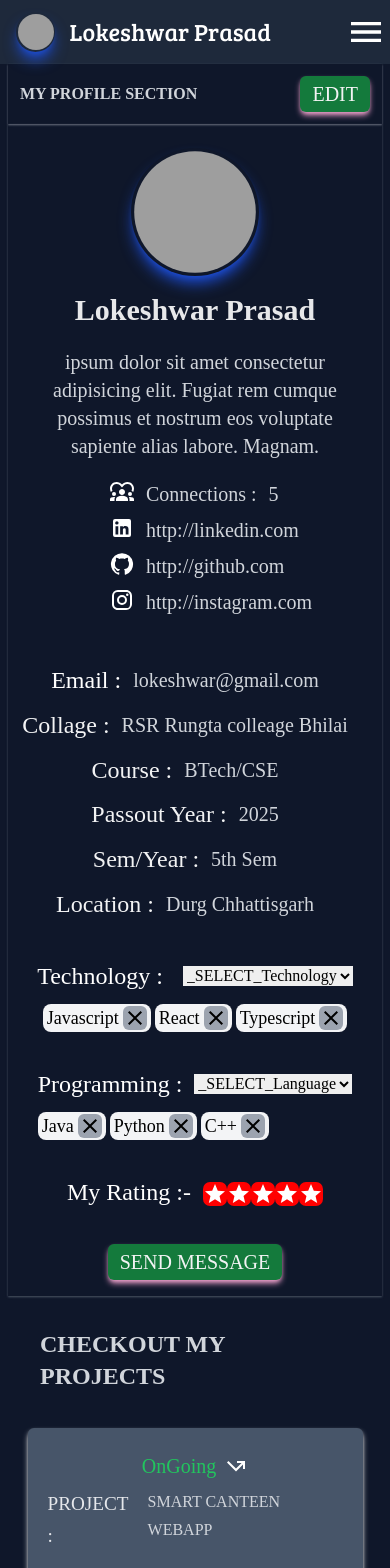
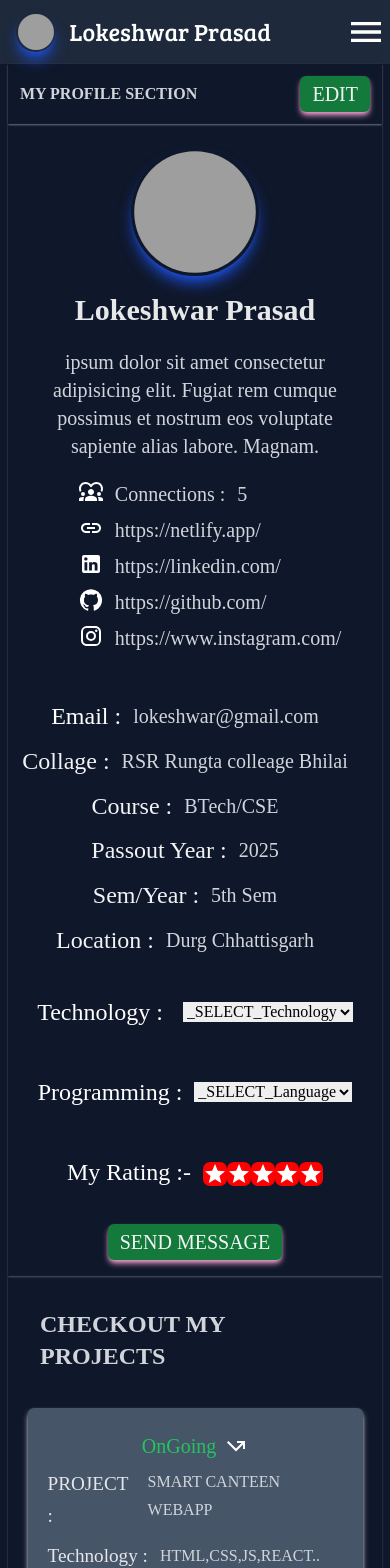
Before and after one commit to LokeshwarPrasad3/Student-Project-Hub, a React (Create React App) app in the folder Frontend/: page /profile in a window 390 px wide. Shown: the top 1568 px of the page. Built offline with nearby package versions, Linux system fonts and the light colour scheme; grey boxes are pictures that could not be loaded; a web font is replaced by a local one.

Commit message:
Enhance selection feature with synchronized input field in Profile Page

```diff
--- a/Frontend/src/CSS/Style.css
+++ b/Frontend/src/CSS/Style.css
@@ -24,7 +24,16 @@
   border-radius: 7px;
 }
 
+@media (max-width: 1368px){
+  .user_all_skills{
+    min-width: 50vw;
+  }
+}
+
 @media (max-width: 1000px) {
+  .user_all_skills{
+    max-width: 500px;
+  }
   /* change layout of project card */
   .all_projects_container {
     padding: 2rem;
@@ -44,8 +53,16 @@
   }
 }
 @media (max-width: 870px) {
+    /* when select options then fix their sizef */
+  .selected_technology{
+    max-width:100%;
+  }
+  .technologies_names{
+    max-width:100%;
+  }
+
+
   /* heading of profile container */
-
   .heading_container {
     padding: 0.75rem;
   }
@@ -63,7 +80,7 @@
     max-width: 100%;
   }
   .social_links {
-    padding-left: 31vw;
+    padding-left: 27vw;
   }
   .basic_details {
     width: 100%;
@@ -75,6 +92,7 @@
 }
 
 @media (max-width: 600px) {
+
   /* heading of profile container */
   .edit_profile_box{
     gap : 0.5rem;
@@ -88,6 +106,6 @@
   }
 
   .social_links {
-    padding-left: 20vw;
+    padding-left: 12vw;
   }
 }
--- a/Frontend/src/Pages/ProfilePage.jsx
+++ b/Frontend/src/Pages/ProfilePage.jsx
@@ -1,4 +1,4 @@
-import React from 'react';
+import React, { useState } from 'react';
 import '../CSS/Style.css'
 import Navbar from '../Components/Navbar';
 import LinkedInIcon from '@mui/icons-material/LinkedIn';
@@ -9,11 +9,47 @@ import CloseIcon from '@mui/icons-material/Close';
 import GradeIcon from '@mui/icons-material/Grade';
 import FactCheckIcon from '@mui/icons-material/FactCheck';
 import CallMissedOutgoingIcon from '@mui/icons-material/CallMissedOutgoing';
+import LinkIcon from '@mui/icons-material/Link';
 // used react-material components
 // import Tabs from '@mui/material/Tabs';
 // import Tab from '@mui/material/Tab';
 
 const Profile = () => {
+
+  // when choosing technologies in options then store
+  const [selectedTechnology, setSelectedTechnology] = useState([]);
+
+  // handle when selected more options
+  const addTechnologies = (event) => {
+    const selectedValue = event.target.value;
+    // checkout previous values not store
+    if (!selectedTechnology.includes(selectedValue)) {
+      setSelectedTechnology([...selectedTechnology, selectedValue]);
+    }
+    console.log(selectedTechnology);
+  }
+
+
+  // when choosing Programming language in options then store
+  const [selectedProgramming, setSelectedProgramming] = useState([]);
+
+  // handle when selected more options
+  const addProgrammings = (event) => {
+    const selectedValue = event.target.value;
+    // checkout previous values not store
+    if (!selectedProgramming.includes(selectedValue)) {
+      setSelectedProgramming([...selectedProgramming, selectedValue]);
+    }
+    console.log(selectedTechnology);
+  }
+
+  // when clicked to close then remove
+  const handleRemoveOption = (name, state, setState) => {
+    const filteredOptions = state.filter((currName) => currName !== name);
+    setState(filteredOptions);
+  }
+
+
   return (
     <>
       <Navbar />
@@ -30,7 +66,7 @@ const Profile = () => {
 
 
         {/* user details strudents  */}
-        <div className="user_details text-white flex flex-wrap justify-center items-center px-12 gap-3 w-full h-full py-8 shadow-sm shadow-gray-600">
+        <div className="user_details text-white flex flex-wrap justify-center items-center px-0 gap-3 w-full h-full py-8 shadow-sm shadow-gray-600">
 
           {/* images name descr social links */}
           <div className="imp_show flex flex-col items-center gap-6 px-2 py-2 min-w-[30vw]">
@@ -52,7 +88,7 @@ const Profile = () => {
 
 
               {/* linlks of social media */}
-              <div className="social_links flex flex-col gap-2 w-full pl-[7vw] text-xl">
+              <div className="social_links flex flex-col gap-2 w-full pl-[5vw] text-xl">
                 {/* no of connections */}
                 <div className="user_connections flex gap-3 w-full  text-xl">
                   <Diversity1Icon />
@@ -60,26 +96,37 @@ const Profile = () => {
                   <span className='custom-values' >5</span>
                 </div>
 
+                {/* My Website link */}
+                <div className="website_link flex gap-3">
+                  <LinkIcon className='' />
+                  <a href="https://lokeshwar-creatives.netlify.app/" className='custom-values' target="_blank" rel="noopener noreferrer">
+                    {/* https://lokeshwar-creatives.netlify.app/ */}
+                    https://netlify.app/
+                  </a>
+                </div>
                 {/* linkedin link */}
                 <div className="linkedin_link flex gap-3">
                   <LinkedInIcon className='' />
-                  <a href="http://linkedin.com" className='custom-values' target="_blank" rel="noopener noreferrer">
-                    http://linkedin.com
+                  <a href="https://linkedin.com/in/lokeshwar-prasad-dewangan-7b2163211/" className='custom-values' target="_blank" rel="noopener noreferrer">
+                    {/* linkedin.com/in/lokeshwar-prasad-dewangan-7b2163211/ */}
+                    https://linkedin.com/
                   </a>
                 </div>
                 {/* linkedin link */}
                 <div className="github_link flex gap-3">
                   <GitHubIcon className='' />
-                  <a href="http://github.com" className='custom-values' target="_blank" rel="noopener noreferrer">
-                    http://github.com
+                  <a href="https://github.com/LokeshwarPrasad3" className='custom-values' target="_blank" rel="noopener noreferrer">
+                    {/* https://github.com/LokeshwarPrasad3 */}
+                    https://github.com/
                   </a>
                 </div>
 
                 {/* instagram link */}
                 <div className="instagram_link flex gap-3">
                   <InstagramIcon className='' />
-                  <a href="http://instagram.com" className='custom-values' target="_blank" rel="noopener noreferrer">
-                    http://instagram.com
+                  <a href="https://www.instagram.com/Lokeshwarprasad1/" className='custom-values' target="_blank" rel="noopener noreferrer">
+                    {/* https://www.instagram.com/Lokeshwarprasad1/ */}
+                    https://www.instagram.com/
                   </a>
                 </div>
               </div>
@@ -133,12 +180,16 @@ const Profile = () => {
           <div className="user_all_skills flex items-center flex-col px-3  pt-7 gap-9  text-xl min-w-[30vw]">
 
             {/* technology used */}
-            <div className="technologies_names flex  flex-col items-center gap-3">
+            <div className="technologies_names flex max-w-[82%] flex-col items-center gap-3">
               {/* technology listed options */}
               <div className="show_technologies flex gap-5 items-center justify-center">
                 <span className='small_heading' >Technology : </span>
                 {/* selections of technologies */}
-                <select className='cursor-pointer h-5 text-[1rem] text-black' name="" id="">
+                <select
+                  value={selectedTechnology}
+                  onChange={addTechnologies}
+                  multiple={false}
+                  className='cursor-pointer h-5 text-[1rem] text-black' name="" id="">
                   <option value="">_SELECT_Technology</option>
                   <option value="HTML">HTML</option>
                   <option value="CSS">CSS</option>
@@ -161,25 +212,28 @@ const Profile = () => {
               </div>
 
               {/* technology which is selected */}
-              <div className="selected_technology flex flex-wrap gap-1">
+              <div className="selected_technology max-w-[450px] flex flex-wrap gap-1 select-none">
 
-                {/* one selected */}
-                <div className="technology_box selected_options">
-                  <span>Javascript</span>
-                  <CloseIcon className='selected_options_close ' />
-                </div>
 
-                {/* one selected */}
-                <div className="technology_box selected_options">
-                  <span>React</span>
-                  <CloseIcon className='selected_options_close ' />
-                </div>
-
-                {/* one selected */}
-                <div className="technology_box selected_options">
-                  <span>Typescript</span>
-                  <CloseIcon className='selected_options_close ' />
-                </div>
+                {/* show all technologies which is selected by selectedTechnology state */}
+                {
+                  selectedTechnology.map((name) => {
+                    return (
+                      <>
+                        {/* one selected */}
+                        <div className="technology_box selected_options " key={name}>
+                          <span>{name}</span>
+                          <CloseIcon
+                            onClick={() => {
+                              const filteredOptions = selectedTechnology.filter((currName) => currName !== name);
+                              setSelectedTechnology(filteredOptions);
+                            }}
+                            className='selected_options_close ' style={{ height: '1.2rem', width: '1.2rem' }} />
+                        </div>
+                      </>
+                    )
+                  })
+                }
 
               </div>
 
@@ -189,10 +243,14 @@ const Profile = () => {
             {/* Core Programming Lnagugae */}
             <div className="programming_language_names flex flex-col gap-3">
               {/* programming language listed options */}
-              <div className="show_programming_language flex-2 flex-3 gap-3">
+              <div className="show_programming_language   flex-2 flex-3 gap-3">
                 <span className='small_heading' >Programming : </span>
                 {/* selections of Programming */}
-                <select className='cursor-pointer h-5 text-[1rem] text-black' name="" id="">
+                <select
+                  value={selectedProgramming}
+                  onChange={addProgrammings}
+                  multiple={false}
+                  className='cursor-pointer h-5 text-[1rem] text-black' name="" id="">
                   <option value="">_SELECT_Language</option>
                   <option value="C">C</option>
                   <option value="C++">C++</option>
@@ -203,25 +261,29 @@ const Profile = () => {
               </div>
 
               {/* technology which is selected */}
-              <div className="selected_programming_language flex gap-1">
+              <div className="selected_programming_language max-w-[450px] flex gap-1">
 
-                {/* one selected */}
-                <div className="language_box selected_options">
-                  <span>Java</span>
-                  <CloseIcon className='selected_options_close custom-transition' />
-                </div>
 
-                {/* one selected */}
-                <div className="language_box selected_options">
-                  <span>Python</span>
-                  <CloseIcon className='selected_options_close custom-transition' />
-                </div>
+                {/* show all prpogramming lang which is selected by selectedTechnology state */}
+                {
+                  selectedProgramming.map((name) => {
+                    return (
+                      <>
+                        {/* one selected */}
+                        <div className="language_box selected_options" key={name}>
+                          <span>{name}</span>
+                          <CloseIcon
+                            onClick={() => {
+                              const filteredOptions = selectedProgramming.filter((currName) => currName !== name);
+                              setSelectedProgramming(filteredOptions);
+                            }}
+                            className='selected_options_close custom-transition' style={{ height: '1.2rem', width: '1.2rem' }} />
+                        </div>
+                      </>
+                    )
+                  })
+                }
 
-                {/* one selected */}
-                <div className="language_box selected_options">
-                  <span>C++</span>
-                  <CloseIcon className='selected_options_close custom-transition' />
-                </div>
               </div>
             </div>
 
@@ -248,7 +310,7 @@ const Profile = () => {
 
 
         {/* all projects container with headings  */}
-        <div className="all_projects_container text-white px-16  flex flex-col items-center justify-center  w-full py-9 gap-5">
+        <div className="all_projects_container text-white px-16  flex flex-col items-center justify-center w-full py-9 gap-5 shadow-sm shadow-gray-600">
           {/* heding part */}
           <div className="disclaimers items-center flex w-full justify-center">
             <h2 className='font-signika font-semibold text-gray-300 text-2xl ' >CHECKOUT MY PROJECTS</h2>
@@ -263,7 +325,7 @@ const Profile = () => {
           <div className="projects_container flex py-4 gap-9 flex-wrap items-center justify-center ">
 
             {/* projecct box */}
-            <div className="project_box flex flex-col items-center bg-slate-600 rounded-md px-5 gap-2 min-w-[404px] py-6 shadow-md shadow-white">
+            <div className="project_box flex flex-col items-center bg-slate-600 rounded-md px-5 gap-2 min-w-[404px] py-6 shadow-md shadow-gray-200 ">
               <div className="status flex justify-center gap-2 items-center">
                 <span className="status text-xl text-green-500">OnGoing</span>
                 <CallMissedOutgoingIcon />
@@ -285,7 +347,7 @@ const Profile = () => {
 
 
             {/* projecct box */}
-            <div className="project_box flex flex-col items-center bg-slate-600 rounded-md px-5 gap-2 min-w-[404px] py-6 shadow-md shadow-white">
+            <div className="project_box flex flex-col items-center bg-slate-600 rounded-md px-5 gap-2 min-w-[404px] py-6 shadow-md shadow-gray-200">
               <div className="status flex justify-center gap-2 items-center">
                 <span className="status text-xl text-green-500">OnGoing</span>
                 <CallMissedOutgoingIcon />
@@ -307,7 +369,7 @@ const Profile = () => {
 
 
             {/* projecct box */}
-            <div className="project_box flex flex-col items-center bg-slate-600 rounded-md px-5 gap-2 min-w-[404px] py-6 shadow-md shadow-white">
+            <div className="project_box flex flex-col items-center bg-slate-600 rounded-md px-5 gap-2 min-w-[404px] py-6 shadow-md shadow-gray-200">
               <div className="status flex justify-center gap-2 items-center">
                 <span className="status text-xl text-green-500">OnGoing</span>
                 <CallMissedOutgoingIcon />
@@ -329,7 +391,7 @@ const Profile = () => {
 
 
             {/* projecct box */}
-            <div className="project_box flex flex-col items-center bg-slate-600 rounded-md px-5 gap-2 min-w-[404px] py-6 shadow-md shadow-white">
+            <div className="project_box flex flex-col items-center bg-slate-600 rounded-md px-5 gap-2 min-w-[404px] py-6 shadow-md shadow-gray-200">
               <div className="status flex justify-center gap-2 items-center">
                 <span className="status text-xl text-green-500">OnGoing</span>
                 <CallMissedOutgoingIcon />
--- a/Frontend/src/index.css
+++ b/Frontend/src/index.css
@@ -40,10 +40,10 @@ body {
 
 /* in profile secction when technology select */
 .selected_options {
-  @apply flex justify-center text-lg cursor-pointer items-center gap-1 bg-gray-100 text-black rounded-lg px-1;
+  @apply flex justify-center text-[1rem] cursor-pointer items-center gap-1 bg-gray-100 text-black rounded-lg  h-[1.3rem];
 }
 .selected_options_close {
-  @apply bg-gray-400 cursor-pointer rounded-md hover:bg-gray-300;
+  @apply bg-gray-400 cursor-pointer h-[1.2rem] w-[1.2rem] rounded-md hover:bg-gray-300;
 }
 
 /* heading of h1 */
```
